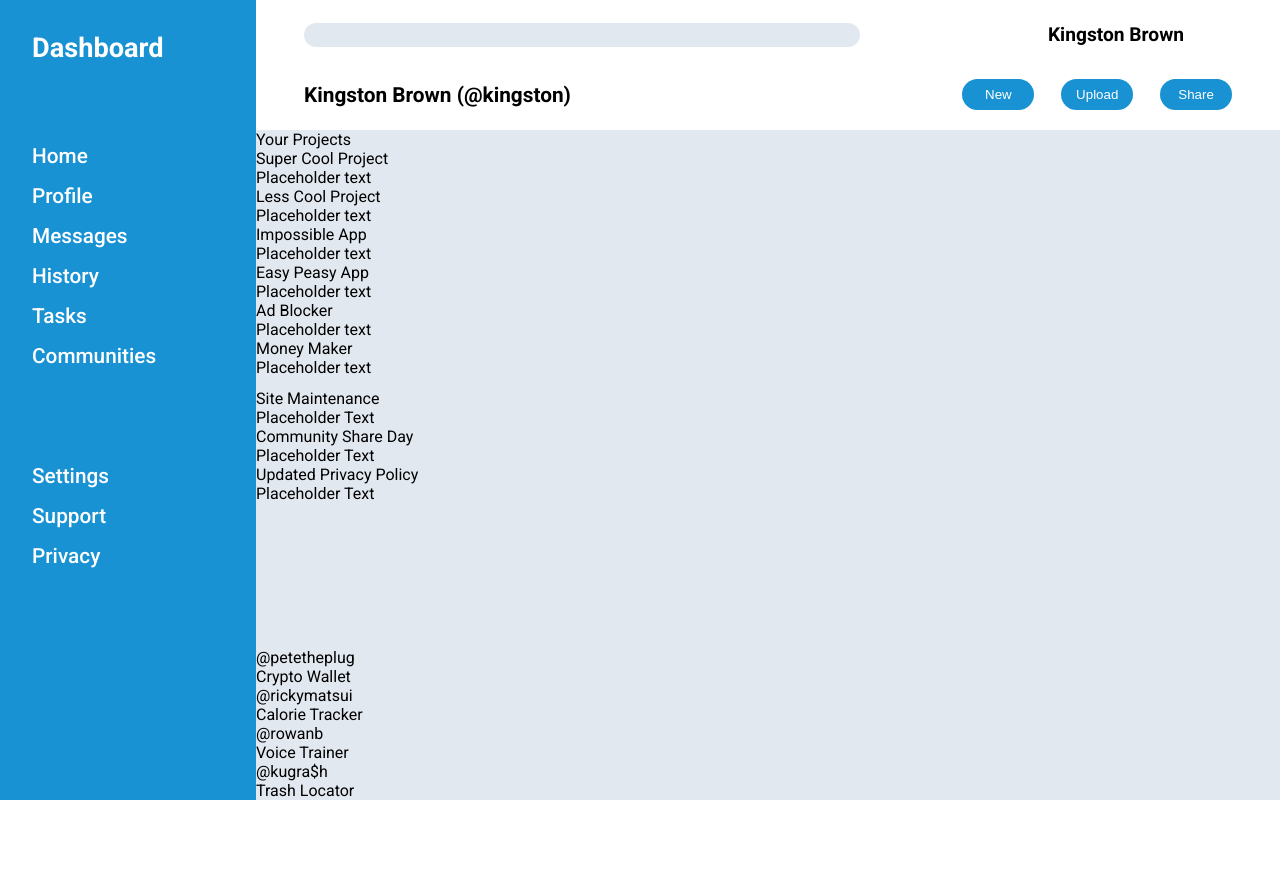
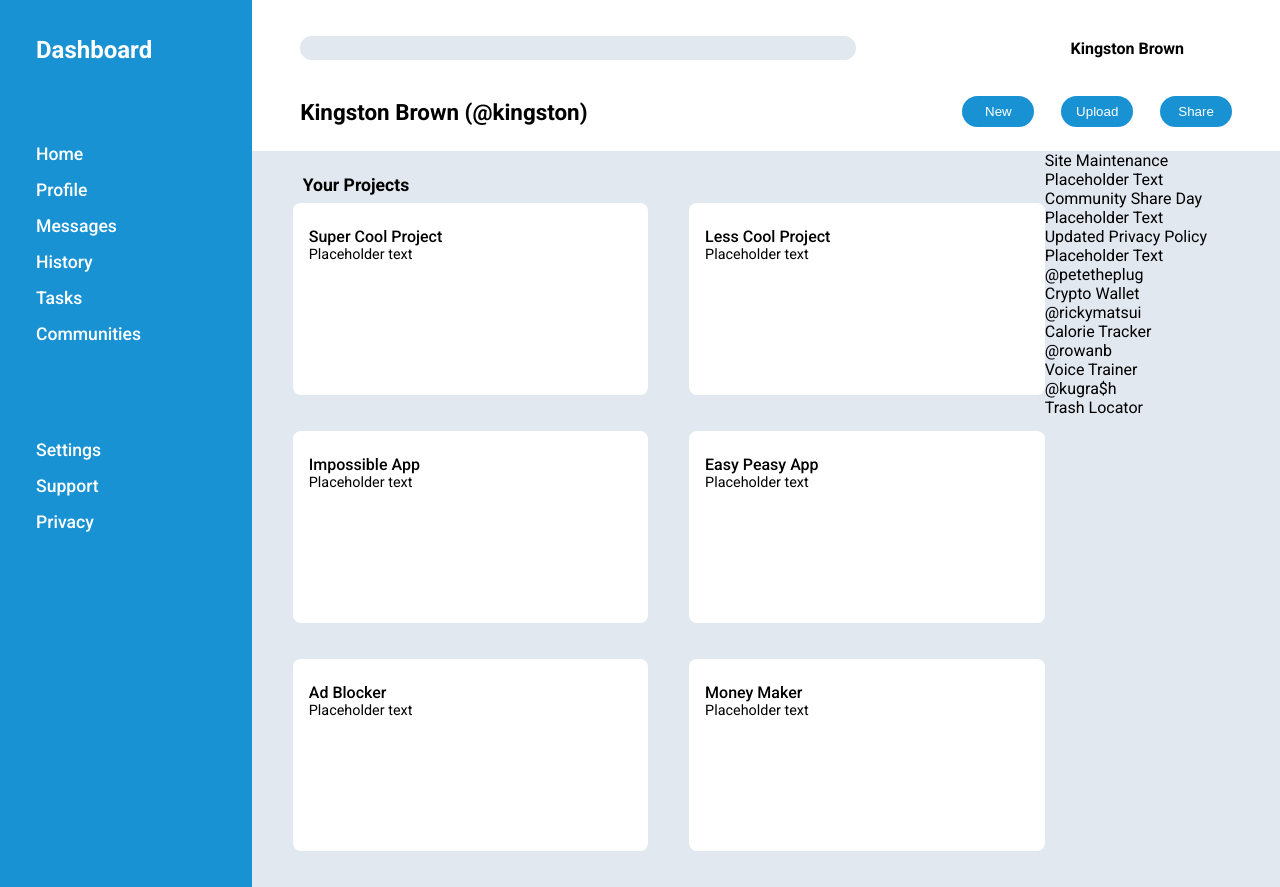
Before and after one commit to ZohairGandhi/admin-dashboard, a plain HTML site: page index.html in a window 1280 px wide. Before the commit the page ends 800 px from the top, so only its background shows below. Drawn offline with Linux system fonts and the light colour scheme.

Commit message:
Style projects-sec

```diff
--- a/index.html
+++ b/index.html
@@ -51,77 +51,71 @@
             </div>
         </div>
 
+        <div class="cards-sec">
             <div class="projects-sec">
                 <p>Your Projects</p>
+                <div class="project-cards">
                     <div class="card">
                         <p>Super Cool Project</p>
                         <p>Placeholder text</p>
                     </div>
-
                     <div class="card">
                         <p>Less Cool Project</p>
                         <p>Placeholder text</p>
                     </div>
-
                     <div class="card">
                         <p>Impossible App</p>
                         <p>Placeholder text</p>
                     </div>
-
                     <div class="card">
                         <p>Easy Peasy App</p>
                         <p>Placeholder text</p>
                     </div>
-
                     <div class="card">
                         <p>Ad Blocker</p>
                         <p>Placeholder text</p>
                     </div>
-
                     <div class="card">
                         <p>Money Maker</p>
                         <p>Placeholder text</p>
                     </div>
                 </div>
-
+            </div>
+            <cards-sec-2>
                 <div class="announcements-sec">
                     <div class="announcement">
                         <p>Site Maintenance</p>
                         <p>Placeholder Text</p>
                     </div>
-
                     <div class="announcement">
                         <p>Community Share Day</p>
                         <p>Placeholder Text</p>
                     </div>
-
                     <div class="announcement">
                         <p>Updated Privacy Policy</p>
                         <p>Placeholder Text</p>
                     </div>
                 </div>
-
                 <div class="trend-sec">
                     <div class="trend">
                         <p>@petetheplug</p>
                         <p>Crypto Wallet</p>
                     </div>
-
                     <div class="trend">
                         <p>@rickymatsui</p>
                         <p>Calorie Tracker</p>
                     </div>
-
                     <div class="trend">
                         <p>@rowanb</p>
                         <p>Voice Trainer</p>
                     </div>
-
                     <div class="trend">
                         <p>@kugra$h</p>
                         <p>Trash Locator</p>
                     </div>
                 </div>
+            </cards-sec-2>
+        </div>
     </div>
 </body>
 
--- a/style.css
+++ b/style.css
@@ -6,7 +6,7 @@
 body {
     height: 100vh;
     display: grid;
-    grid-template-columns: 1fr 4fr;
+    grid-template-columns: max-content 1fr;
     font-family: 'Roboto';
 }
 
@@ -17,13 +17,13 @@ body {
     gap: 4rem;
     background-color: #1992d4;
     color: white;
-    padding: 2rem;
-    font-size: 1.3rem;
+    padding: 2rlh 10ch 0 2rlh;
+    font-size: 1.1rem;
     font-weight: 500;
 }
 
-.sidebar > p {
-    font-size: 1.7rem;
+.sidebar>p {
+    font-size: 1.5rem;
     font-weight: 600;
 }
 
@@ -38,16 +38,17 @@ body {
 .main-area {
     grid-column: 2 / 3;
     display: grid;
-    grid-template-rows: 1fr 2fr 2fr;
+    grid-template-rows: max-content 4fr;
     background-color: #e2e8f0;
 }
 
 .header {
     grid-row: 1 / 2;
     display: grid;
-    grid-template-rows: 1fr 1fr;
+    grid-template-rows: max-content 1fr;
+    row-gap: 2rlh;
     background-color: #ffffff;
-    padding: 0.3rem 3rem;
+    padding: 2rlh 3rem 1.5rem 3rem;
 }
 
 .row-1 {
@@ -69,7 +70,7 @@ body {
 
 .row-1 p {
     padding: 0 3rem;
-    font-size: 1.2rem;
+    font-size: 1rem;
     font-weight: 600;
 }
 
@@ -81,7 +82,7 @@ body {
 }
 
 .row-2 p {
-    font-size: 1.3rem;
+    font-size: 1.4rem;
     font-weight: 600;
 }
 
@@ -98,3 +99,53 @@ body {
     background-color: #1992d4;
     color: white;
 }
+
+.cards-sec {
+    display: grid;
+    grid-template-columns: 3fr 1fr;
+    padding-bottom: 2rlh;
+}
+
+.projects-sec {
+    grid-column: 1 / 2;
+}
+
+.projects-sec > p:first-child {
+    font-size: 1.1rem;
+    font-weight: 600;
+    margin: 1.5rem 0 0.5rem 5ch;
+}
+
+.project-cards {
+    display: grid;
+    grid-template-columns: repeat(2, 1fr);
+    row-gap: 2rlh;
+}
+
+.card {
+    background-color: white;
+    width: 40ch;
+    height: 8rlh;
+    margin-left: 5ch;
+    padding: 1.5rem 2ch;
+    font-size: 0.9rem;
+    border-radius: 8px;
+}
+
+.card > p:first-child {
+    font-size: 1rem;
+    font-weight: 500;
+}
+
+.cards-sec-2 {
+    display: grid;
+    grid-template-rows: repeat(2, 1fr);
+}
+
+.announcements-sec {
+    grid-row: 1 / 2;
+}
+
+.trend-sec {
+    grid-row: 2 / 3;
+}
```
Lines whose indentation alone changed are shown as unchanged.
